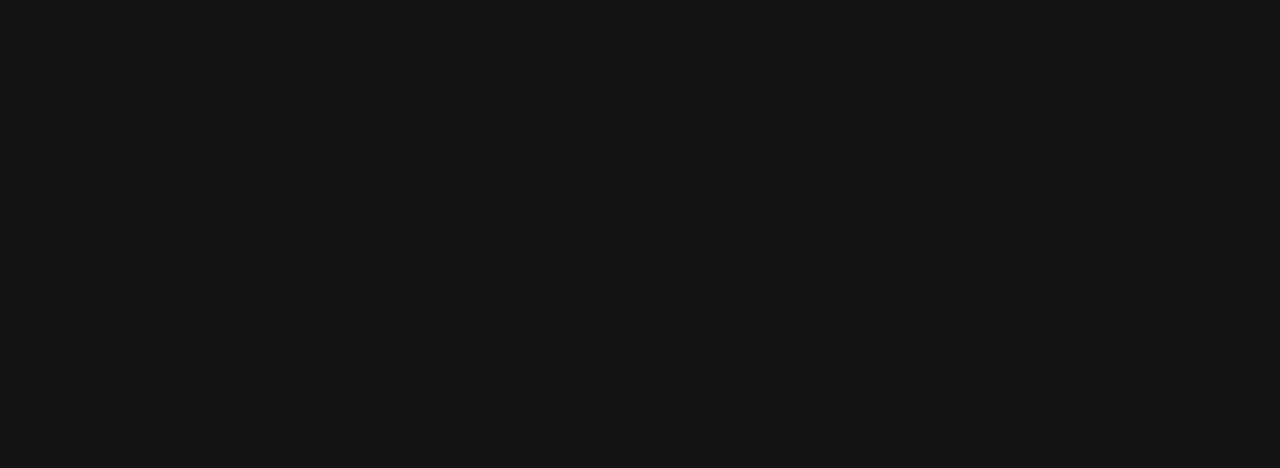
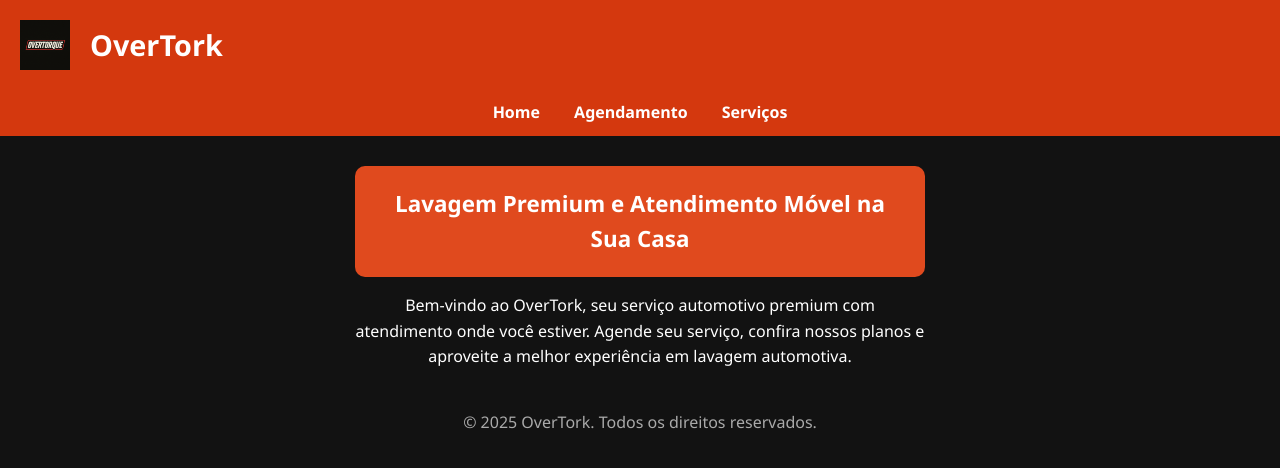
Before and after one commit to Bertolla22/OverTork, a plain HTML site: page index.html in a window 1280 px wide. Drawn offline with Linux system fonts and the light colour scheme.

Commit message:
Update index.html

```diff
--- a/index.html
+++ b/index.html
@@ -36,3 +36,71 @@
       padding:10px;
       text-align:center;
     }
+    nav a {
+      color:#fff;
+      margin: 0 15px;
+      text-decoration:none;
+      font-weight:bold;
+      font-size: 1rem;
+    }
+    nav a:hover {
+      text-decoration: underline;
+    }
+    main {
+      max-width: 600px;
+      margin: 30px auto;
+      padding: 0 15px;
+      text-align: center;
+    }
+    section.banner {
+      background: #E04A1E;
+      padding: 20px;
+      border-radius: 10px;
+      font-weight: bold;
+      font-size: 1.4rem;
+    }
+    footer {
+      margin: 40px 0 20px;
+      text-align: center;
+      color: #aaa;
+    }
+  </style>
+</head>
+<body>
+
+<header>
+  <img src="icon-192.png" alt="OverTork Logo" class="logo" />
+  <h1>OverTork</h1>
+</header>
+
+<nav>
+  <a href="index.html">Home</a>
+  <a href="agendamento.html">Agendamento</a>
+  <a href="servicos.html">Serviços</a>
+</nav>
+
+<main>
+  <section class="banner">
+    Lavagem Premium e Atendimento Móvel na Sua Casa
+  </section>
+
+  <p>Bem-vindo ao OverTork, seu serviço automotivo premium com atendimento onde você estiver.
+  Agende seu serviço, confira nossos planos e aproveite a melhor experiência em lavagem automotiva.</p>
+</main>
+
+<footer>
+  &copy; 2025 OverTork. Todos os direitos reservados.
+</footer>
+
+<script>
+  if ('serviceWorker' in navigator) {
+    window.addEventListener('load', () => {
+      navigator.serviceWorker.register('sw.js')
+        .then(() => console.log('Service Worker registrado com sucesso!'))
+        .catch(err => console.error('Falha ao registrar Service Worker:', err));
+    });
+  }
+</script>
+
+</body>
+</html>
```
